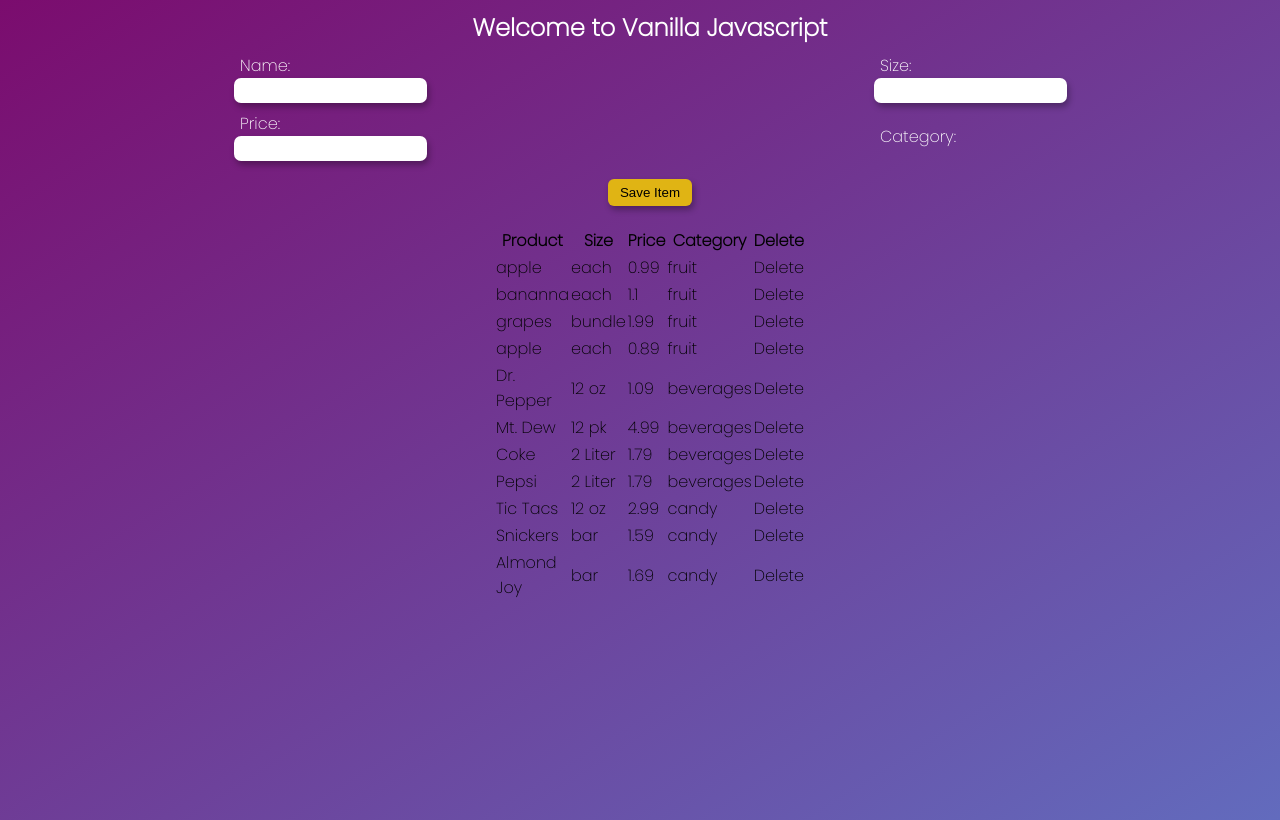
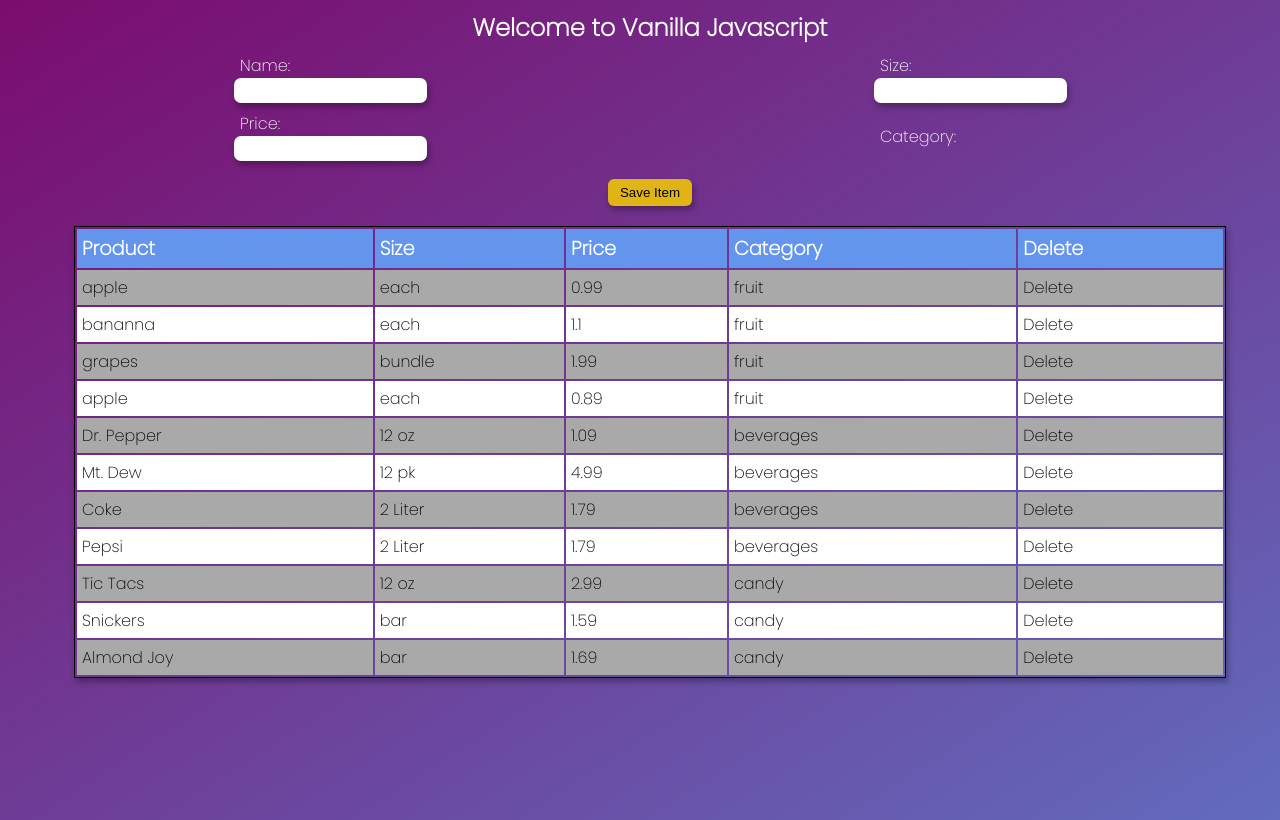
Before and after one commit to C5m7b4/blah-js, a website built with webpack: page public/index.html in a window 1280 px wide. Built offline with nearby package versions, Linux system fonts and the light colour scheme; a web font is replaced by a local one.

Commit message:
add table css

```diff
--- a/public/index.html
+++ b/public/index.html
@@ -34,12 +34,12 @@
       <div class="col-2">
         <button class="btn" id="save-item">Save Item</button>
       </div>
+    </div>
 
-      <div id="filter" class="filter-div"></div>
-      <div id="items"></div>
-      <div id="stats"></div>
 
-    </div>
+    <div id="filter" class="filter-div"></div>
+    <div id="items"></div>
+    <div id="stats"></div>
   </div>
 </body>
 </html>
--- a/src/styles.css
+++ b/src/styles.css
@@ -81,3 +81,33 @@ label {
   justify-content: center;
   align-items: center;
 }
+
+table {
+  border: 1px solid black;
+  box-shadow: 2px 4px 6px rgba(0, 0, 0, 0.3);
+}
+
+th {
+  text-align: left;
+  background-color: cornflowerblue;
+  color: #fff;
+  font-size: 1.2rem;
+  font-weight: bold;
+  padding: 5px;
+}
+
+tr {
+  border-bottom: 1px solid black;
+}
+
+td {
+  padding: 5px;
+}
+
+tr:nth-child(even) {
+  background-color: darkgrey;
+}
+
+tr:nth-child(odd) {
+  background-color: #fff;
+}
```
